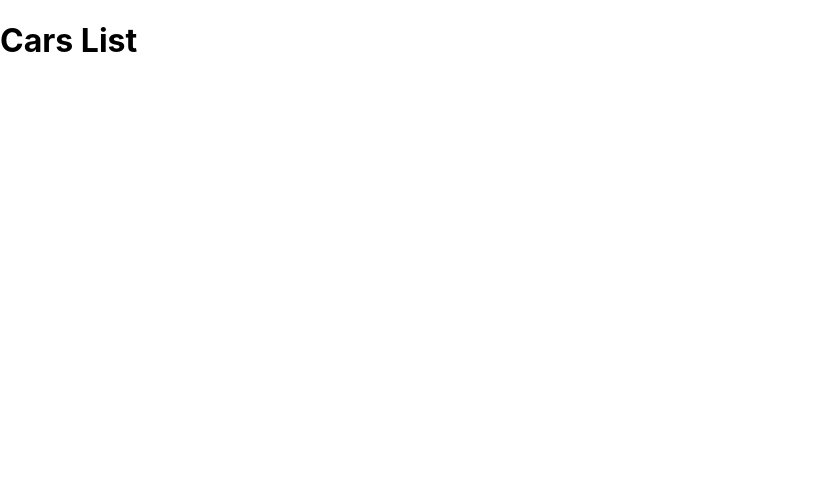
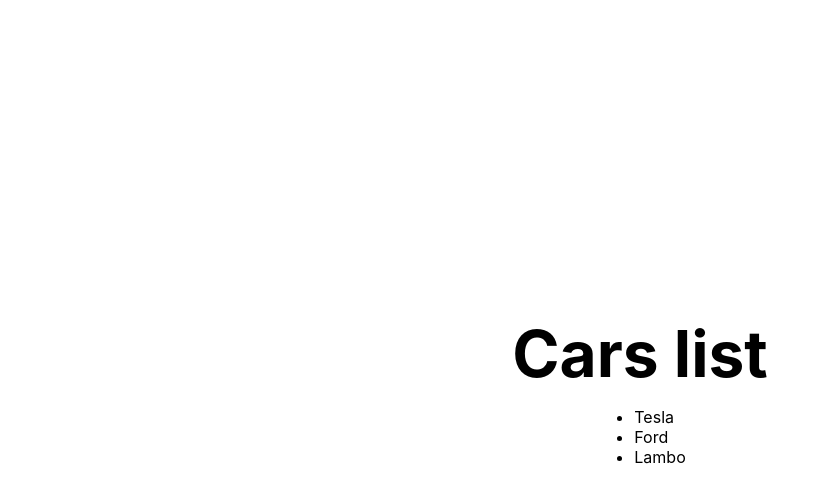
Before and after one commit to Dooootz/nextjs-fireship, a Next.js app: page /cars in a window 1280 px wide. Shown: the top 502 px of the page, without its empty margins (0-829 px from the left). Built offline with nearby package versions, Linux system fonts and the light colour scheme.

Commit message:
cleaned up cars route

```diff
--- a/pages/cars/index.js
+++ b/pages/cars/index.js
@@ -1,9 +1,26 @@
-import React from 'react'
+import Link from 'next/link'
+import styles from '../../styles/Home.module.css'
 
-const index = () => {
+export default function CarsList(props) {
   return (
-    <h1>Cars List</h1>
+    <div className={styles.container}>
+      <main className={styles.main}>
+        <h1 className={styles.title}>
+          Cars list
+        </h1>
+
+        <ul>
+          <li>
+            <Link href="/cars/tesla"><a>Tesla</a></Link>
+          </li>
+          <li>
+            <Link href="/cars/ford"><a>Ford</a></Link>
+          </li>
+          <li>
+            <Link href="/cars/lambo"><a>Lambo</a></Link>
+          </li>
+        </ul>
+        </main>
+    </div>
   )
-}
-
-export default index
+  }
```
Also changed, not shown: pages/cars/[id].js (+56 -3 lines).
